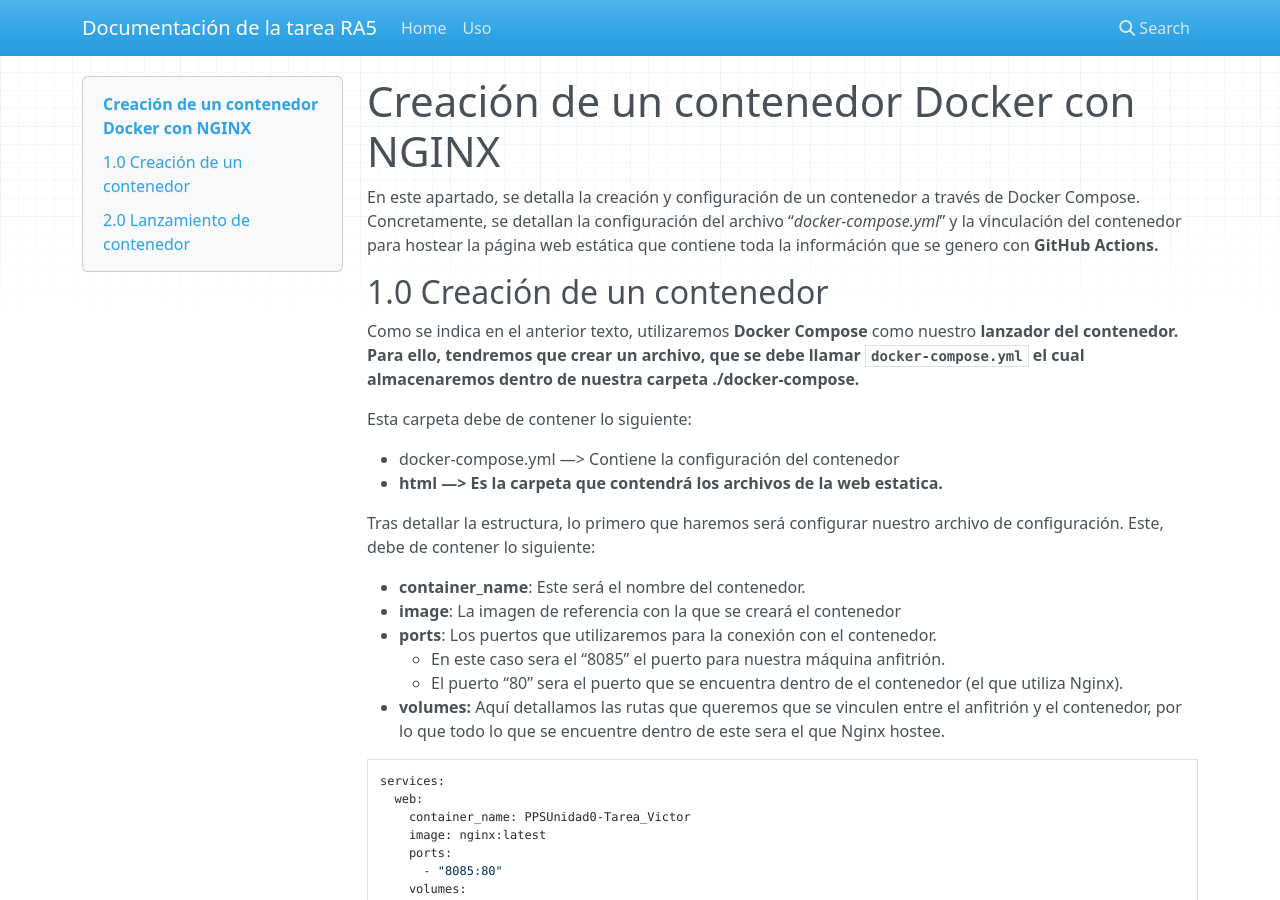
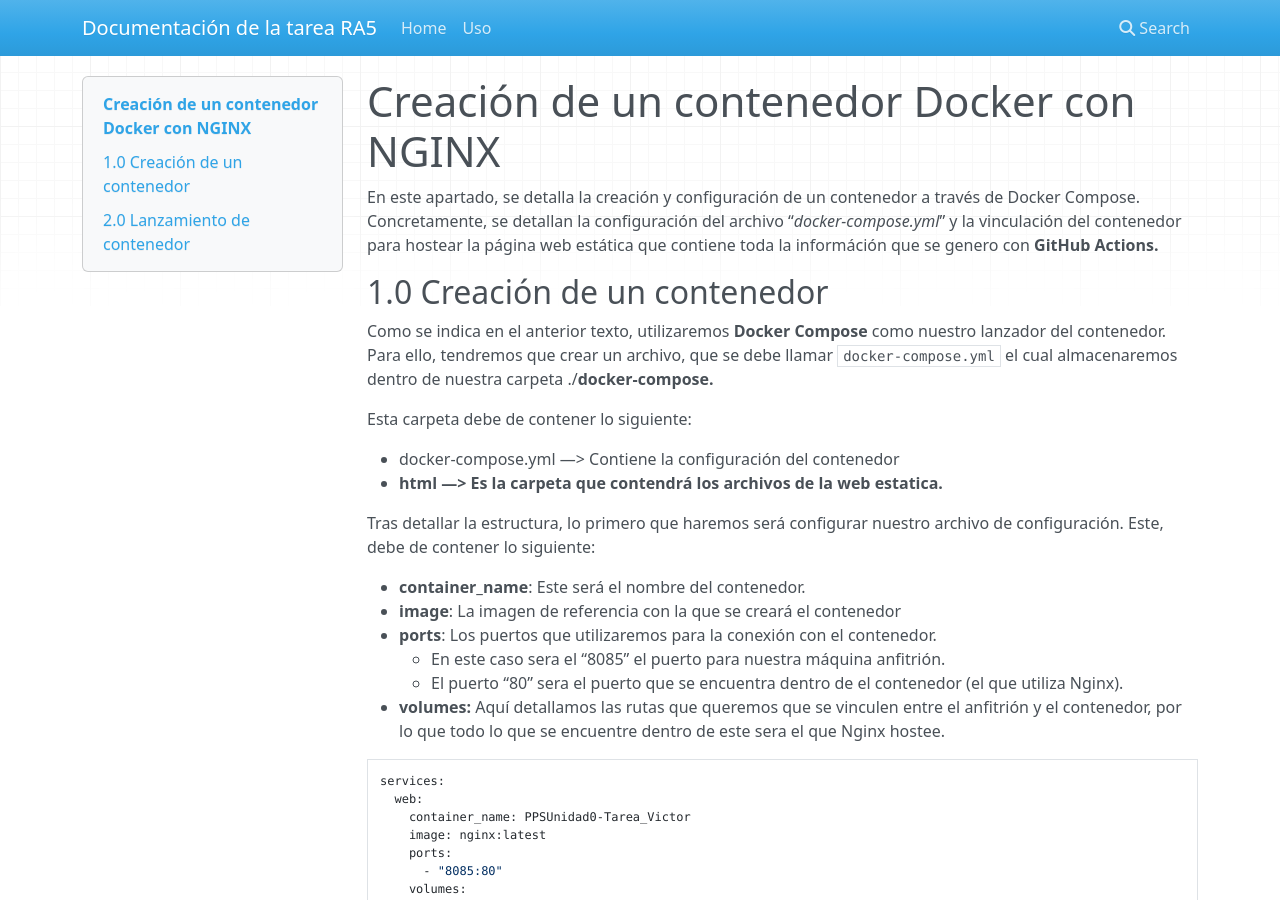
Before and after one commit to victorgc34/PPS-Unidad0-Tarea-Victor, an MkDocs documentation site: the page built from docs/docker.md, in a window 1280 px wide and 900 px high. Built offline with MkDocs 1.6.1, drawn with Linux system fonts in a browser that asks for light colours; nearby versions of some CDN libraries.

```diff
--- a/docs/docker.md
+++ b/docs/docker.md
@@ -4,7 +4,7 @@ En este apartado, se detalla la creación y configuración de un contenedor a tr
 
 ## 1.0 Creación de un contenedor
 
-Como se indica en el anterior texto, utilizaremos **Docker Compose** como nuestro ****lanzador del contenedor. Para ello, tendremos que crear un archivo, que se debe llamar `docker-compose.yml`  el cual almacenaremos dentro de nuestra carpeta ./**docker-compose.**
+Como se indica en el anterior texto, utilizaremos **Docker Compose** como nuestro lanzador del contenedor. Para ello, tendremos que crear un archivo, que se debe llamar `docker-compose.yml`  el cual almacenaremos dentro de nuestra carpeta ./**docker-compose.**
 
 Esta carpeta debe de contener lo siguiente:
 
```
